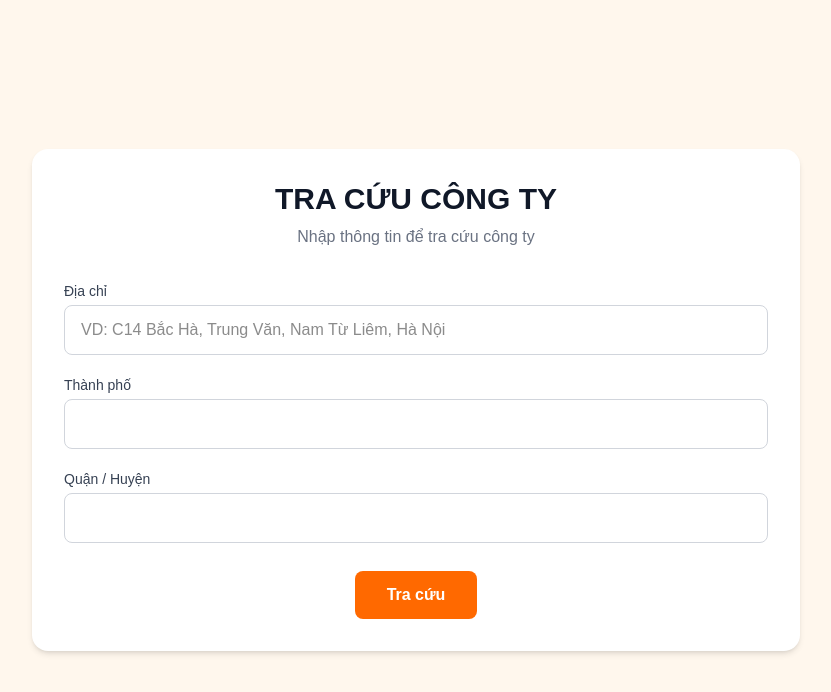
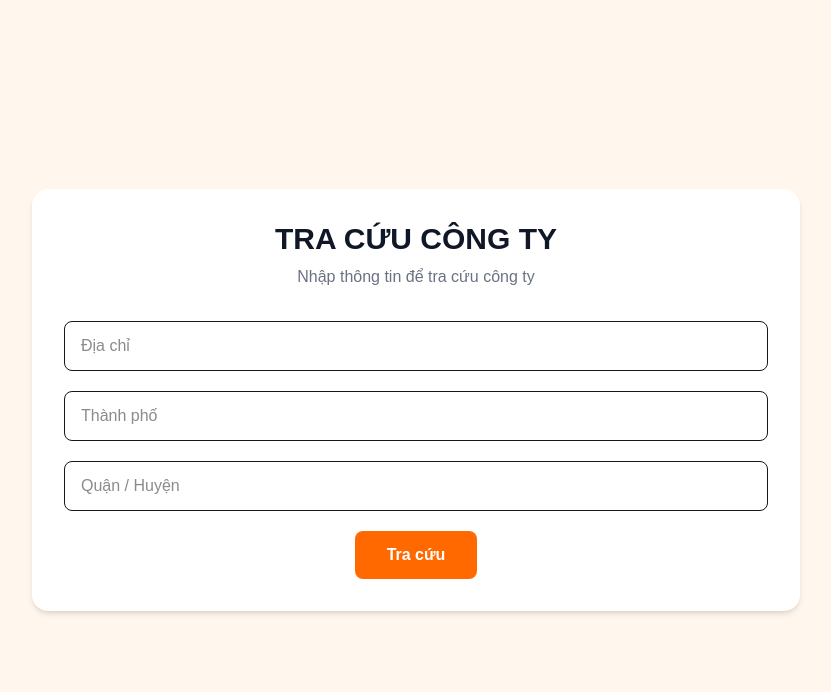
Before and after one commit to tuyendunghappyworkvn-stack/search-job, a Next.js app: page / in a window 1280 px wide. Shown: the top 692 px of the page, without its empty margins (224-1055 px from the left). Built offline with nearby package versions, Linux system fonts and the light colour scheme.

Commit message:
UI: simplify company list to clean ATS-style layout

```diff
--- a/app/page.tsx
+++ b/app/page.tsx
@@ -7,7 +7,6 @@ import { useState } from "react";
 ========================= */
 function formatVietnameseLocation(str: string) {
   if (!str) return "";
-
   return str
     .toLowerCase()
     .trim()
@@ -24,7 +23,6 @@ function parseAddressVN(address: string) {
   if (!address) return { city: "", district: "" };
 
   const parts = address.split(",").map((p) => p.trim().toLowerCase());
-
   let city = "";
   let district = "";
 
@@ -55,7 +53,7 @@ function parseAddressVN(address: string) {
 }
 
 /* =========================
-   TYPES (UPDATED)
+   TYPES
 ========================= */
 type CompanyResult = {
   company: string;
@@ -80,9 +78,6 @@ export default function HomePage() {
 
   const [openCompany, setOpenCompany] = useState<string | null>(null);
 
-  /* =========================
-     HANDLE ADDRESS CHANGE
-  ========================= */
   function handleAddressChange(value: string) {
     setAddress(value);
 
@@ -93,19 +88,12 @@ export default function HomePage() {
     }
 
     const parsed = parseAddressVN(value);
-
-    if (!cityTouched && parsed.city) {
+    if (!cityTouched && parsed.city)
       setCity(formatVietnameseLocation(parsed.city));
+    if (!districtTouched && parsed.district)
+      setDistrict(formatVietnameseLocation(parsed.district));
   }
 
-    if (!districtTouched && parsed.district) {
-      setDistrict(formatVietnameseLocation(parsed.district));
-    }
-  }
-
-  /* =========================
-     SEARCH
-  ========================= */
   async function handleSearch() {
     setLoading(true);
     setResults([]);
@@ -119,16 +107,11 @@ export default function HomePage() {
 
       const data = await res.json();
       setResults(data.companies || []);
-    } catch (err) {
-      console.error("SEARCH ERROR:", err);
     } finally {
       setLoading(false);
     }
   }
 
-  /* =========================
-     GROUP THEO CÔNG TY
-  ========================= */
   const groupedByCompany = results.reduce((acc: any, item) => {
     if (!acc[item.company]) acc[item.company] = [];
     acc[item.company].push(item);
@@ -150,66 +133,37 @@ export default function HomePage() {
 
         {/* FORM */}
         <div className="space-y-5">
-          {/* ĐỊA CHỈ */}
-          <div>
-            <label className="block text-sm font-medium text-gray-700 mb-1">
-              Địa chỉ
-            </label>
           <input
-              type="text"
+            className="w-full rounded-lg border px-4 py-3"
+            placeholder="Địa chỉ"
             value={address}
             onChange={(e) => handleAddressChange(e.target.value)}
-              placeholder="VD: C14 Bắc Hà, Trung Văn, Nam Từ Liêm, Hà Nội"
-              className="w-full rounded-lg border border-gray-300 px-4 py-3
-              focus:outline-none focus:ring-2 focus:ring-orange-400"
           />
-          </div>
-
-          {/* THÀNH PHỐ */}
-          <div>
-            <label className="block text-sm font-medium text-gray-700 mb-1">
-              Thành phố
-            </label>
           <input
-              type="text"
+            className="w-full rounded-lg border px-4 py-3"
+            placeholder="Thành phố"
             value={city}
             onChange={(e) => {
               setCity(e.target.value);
               setCityTouched(true);
             }}
-              onBlur={() => setCity(formatVietnameseLocation(city))}
-              className="w-full rounded-lg border border-gray-300 px-4 py-3
-              focus:outline-none focus:ring-2 focus:ring-orange-400"
           />
-          </div>
-
-          {/* QUẬN / HUYỆN */}
-          <div>
-            <label className="block text-sm font-medium text-gray-700 mb-1">
-              Quận / Huyện
-            </label>
           <input
-              type="text"
+            className="w-full rounded-lg border px-4 py-3"
+            placeholder="Quận / Huyện"
             value={district}
             onChange={(e) => {
               setDistrict(e.target.value);
               setDistrictTouched(true);
             }}
-              onBlur={() =>
-                setDistrict(formatVietnameseLocation(district))
-              }
-              className="w-full rounded-lg border border-gray-300 px-4 py-3
-              focus:outline-none focus:ring-2 focus:ring-orange-400"
           />
-          </div>
 
-          {/* BUTTON */}
-          <div className="pt-2 flex justify-center">
+          <div className="flex justify-center">
             <button
               onClick={handleSearch}
               disabled={loading}
               className="bg-orange-500 hover:bg-orange-600
-              text-white font-semibold px-8 py-3 rounded-lg transition disabled:opacity-60"
+              text-white font-semibold px-8 py-3 rounded-lg"
             >
               {loading ? "Đang tra cứu..." : "Tra cứu"}
             </button>
@@ -217,44 +171,43 @@ export default function HomePage() {
 
           {/* ===== KẾT QUẢ ===== */}
           {results.length > 0 && (
-            <div className="pt-6 space-y-3">
+            <div className="pt-6 border rounded-lg overflow-hidden">
               {Object.entries(groupedByCompany).map(
-                ([company, jobs]: any, idx: number) => {
+                ([company, jobs]: any) => {
                   const isOpen = openCompany === company;
 
                   return (
-                    <div
-                      key={company}
-                      className="border rounded-lg overflow-hidden"
-                    >
-                      {/* COMPANY HEADER */}
+                    <div key={company}>
+                      {/* COMPANY ROW – LIST GỌN */}
                       <button
                         onClick={() =>
                           setOpenCompany(isOpen ? null : company)
                         }
-                        className={`
+                        className="
                           w-full flex justify-between items-center
-                          px-4 py-2.5
-                          text-left font-medium
-                          transition
-                          ${idx % 2 === 0 ? "bg-white" : "bg-orange-50"}
-                          hover:bg-orange-100
-                        `}
+                          px-4 py-2
+                          text-left
+                          bg-white
+                          hover:bg-orange-50
+                          border-b
+                        "
                       >
-                        <span>{company}</span>
-                        <span className="text-sm text-gray-500">
+                        <span className="font-medium text-gray-900">
+                          {company}
+                        </span>
+                        <span className="text-xs text-gray-500">
                           {jobs.length} vị trí
                         </span>
                       </button>
 
                       {/* JOB DETAIL */}
                       {isOpen && (
-                        <div className="border-t px-4 py-3 space-y-2 bg-white">
+                        <div className="bg-orange-50 px-4 py-3 space-y-2">
                           {jobs.map(
-                            (job: CompanyResult, jdx: number) => (
+                            (job: CompanyResult, idx: number) => (
                               <div
-                                key={jdx}
-                                className="rounded-md bg-orange-50 p-2 text-sm"
+                                key={idx}
+                                className="bg-white rounded-md p-3 text-sm"
                               >
                                 <p className="font-medium text-gray-900">
                                   {job.job}
@@ -282,24 +235,18 @@ export default function HomePage() {
                                   </p>
                                 )}
 
-                                {job.address && (
                                 <p className="text-gray-600">
                                   - Địa chỉ: {job.address}
                                 </p>
-                                )}
 
                                 {job.jd_link && (
-                                  <p className="text-gray-600">
-                                    - Link JD:{" "}
                                   <a
                                     href={job.jd_link}
                                     target="_blank"
-                                      rel="noopener noreferrer"
                                     className="text-orange-600 underline"
                                   >
-                                      Xem chi tiết
+                                    Xem JD
                                   </a>
-                                  </p>
                                 )}
                               </div>
                             )
```
Lines whose indentation alone changed are shown as unchanged.
